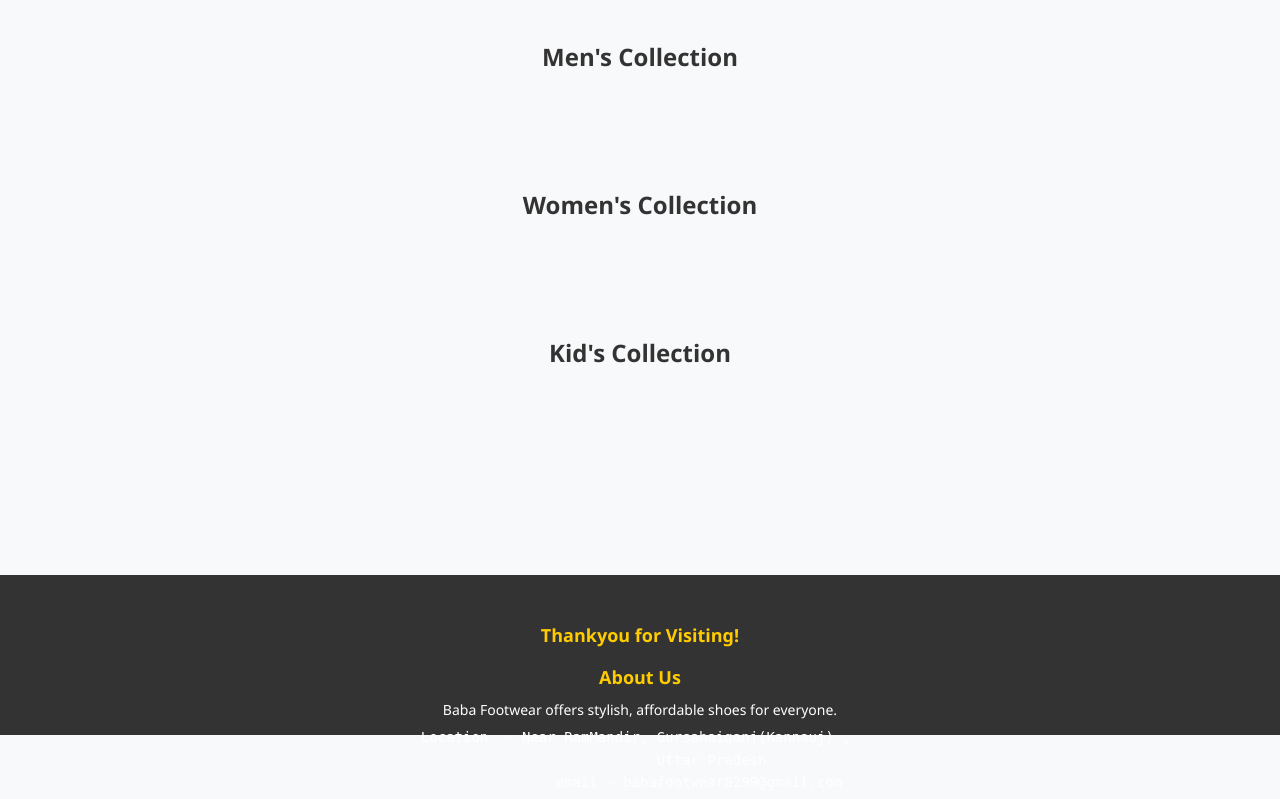
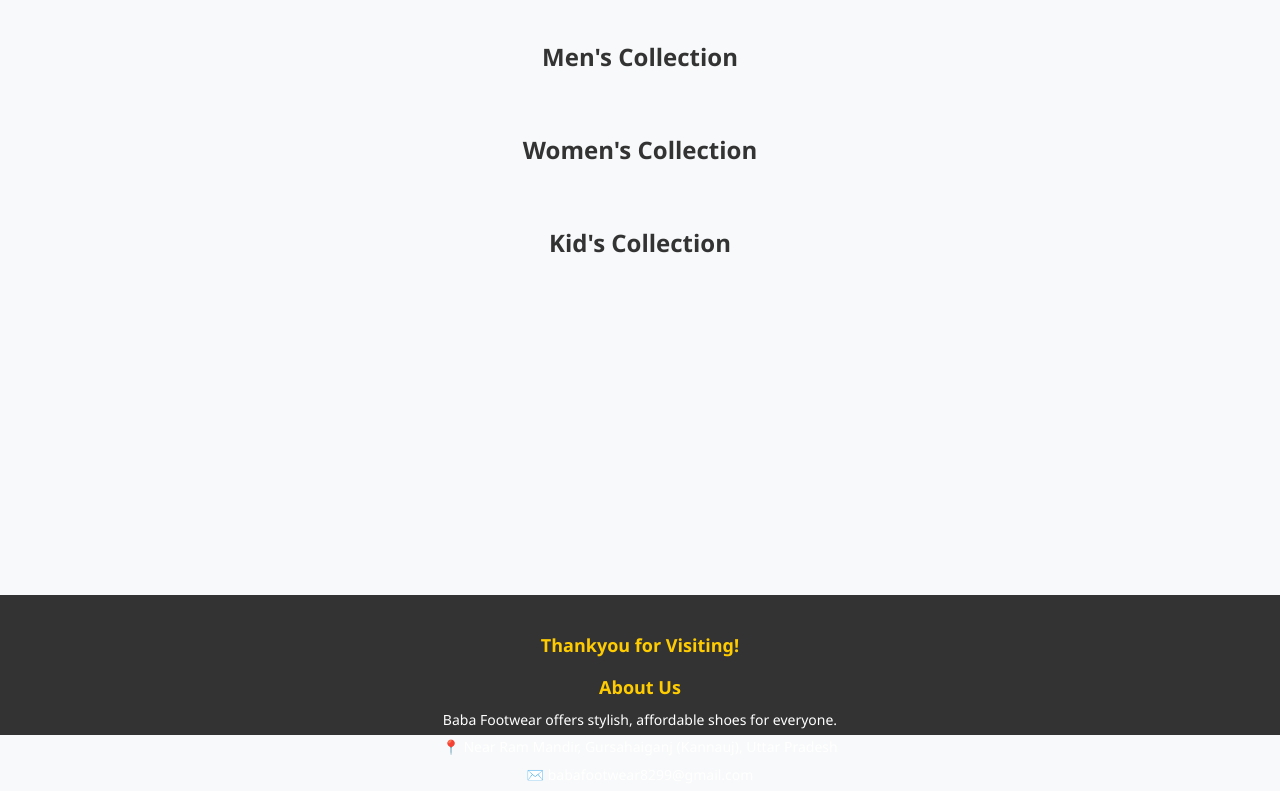
Before and after one commit to Student-Sneha09/Baba-Footwear-Backend, a Django app: page / in a window 1280 px wide. Shown: the part 65-864 px from the top of the page. Run offline with Django 5.2, Linux system fonts and the light colour scheme; data that the repository does not hold is empty.

Commit message:
fix footer

```diff
--- a/shop/static/shop/css/style.css
+++ b/shop/static/shop/css/style.css
@@ -10,6 +10,10 @@
 }
 body > footer{
   margin-top: auto;
+}
+
+main{
+  flex: 1;
 }
 
 header {
@@ -161,7 +165,7 @@
 footer {
   background-color: #333;
   color: white;
-  padding: 30px 20px;
+  padding: 20px;
   margin-top: 40px;
   font-size: 14px;
   text-align: center;
--- a/shop/templates/shop/base.html
+++ b/shop/templates/shop/base.html
@@ -24,6 +24,8 @@
   </nav>
 
   <!-- Flash messages -->
+
+  <main>
   {% if messages %}
     {% for message in messages %}
       <div class="alert">{{ message }}</div>
@@ -31,7 +33,7 @@
   {% endif %}
 
   {% block content %}{% endblock %}
-
+  </main>
 
   <!-- Footer -->
   <footer>
@@ -40,9 +42,8 @@
         <h3>Thankyou for Visiting!</h3>
         <h3>About Us</h3>
         <p>Baba Footwear offers stylish, affordable shoes for everyone.</p>
-        <pre>Location  - Near RamMandir, Gursahaiganj(Kannauj) ,
-                 Uttar Pradesh
-              email - babafootwear8299@gmail.com</pre>
+        <p>📍 Near Ram Mandir, Gursahaiganj (Kannauj), Uttar Pradesh</p>
+        <p>✉️ babafootwear8299@gmail.com</p>
       </div>
     </div>
   </footer>
```
